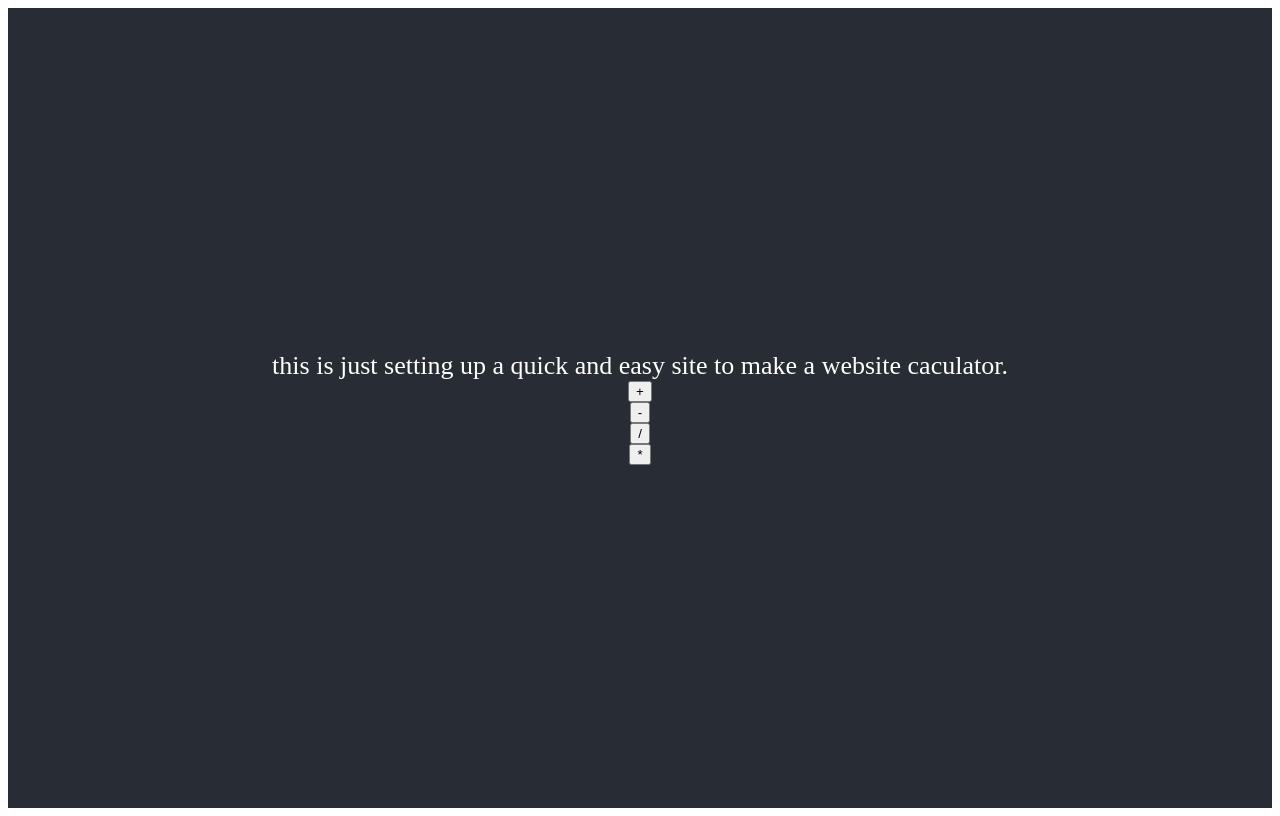
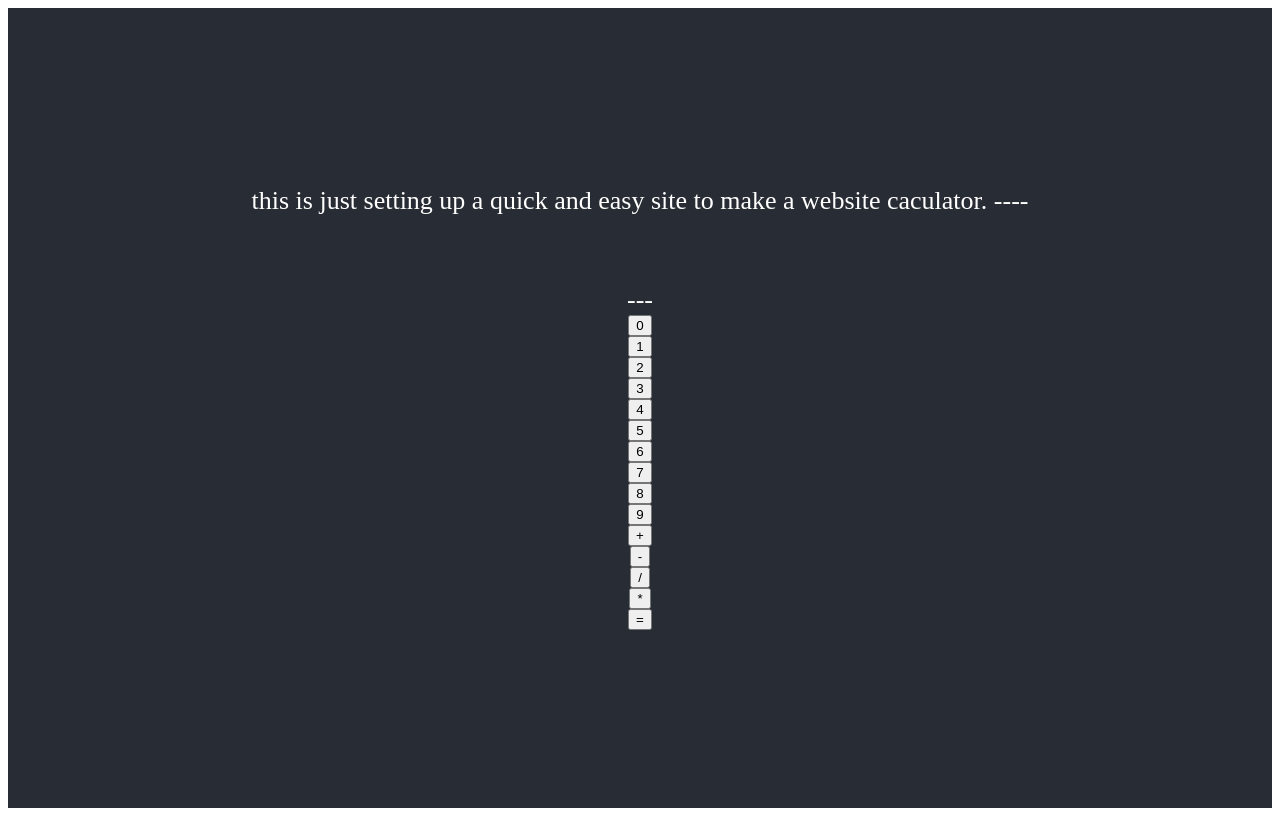
Before and after one commit to tom1011/calculatorforsezzle, a React (Create React App) app: page / in a window 1280 px wide. Built offline with nearby package versions, Linux system fonts and the light colour scheme.

Commit message:
added disply and local state from parent to child

```diff
--- a/src/components/App/App.js
+++ b/src/components/App/App.js
@@ -6,19 +6,26 @@ import Button from '../Button/button';
 
 class App extends Component {
   state = {
-    currentOutput: {}
+    currentOutput: ''
   }
+
+  setCurrentOutput = (str) => (event) => {
+    this.setState({
+      currentOutput: this.state.currentOutput + str // this is mutating state need to change it
+    })}
 
 render() {
   let numbers = [ '0', '1', '2', '3', '4', '5', '6', '7', '8', '9' ];
-  let mathoperation = ['+', '-', '/', '*'];
+  let mathoperation = ['+', '-', '/', '*', '='];
 return (
   <div className="App">
     <header className="App-header">
-
       this is just setting up a quick and easy site to make a website caculator.
-        {mathoperation.map(items => <Button item={items} />)}
-
+      ----
+      <h1>{this.state.currentOutput}</h1>
+      ---
+      {numbers.map(items => <Button item= {items} setCurrentOutput = {this.setCurrentOutput}/>)}
+      {mathoperation.map(items => <Button item={items} setCurrentOutput = {this.setCurrentOutput}/>)}
 
     </header>
   </div>
--- a/src/components/Button/button.js
+++ b/src/components/Button/button.js
@@ -5,7 +5,7 @@ class button extends Component{
     render() {
 
   return (
-      <button>{this.props.item}</button>
+      <button onClick={this.props.setCurrentOutput(this.props.item)}>{this.props.item}</button>
   );
 }}
 
```
